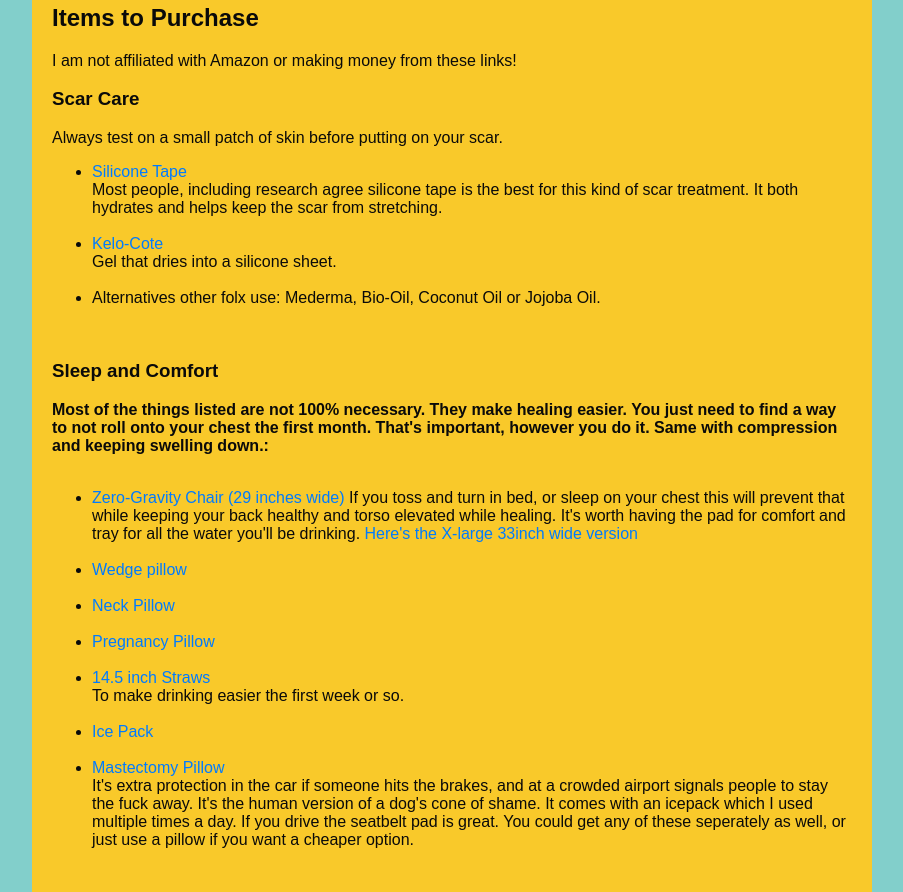
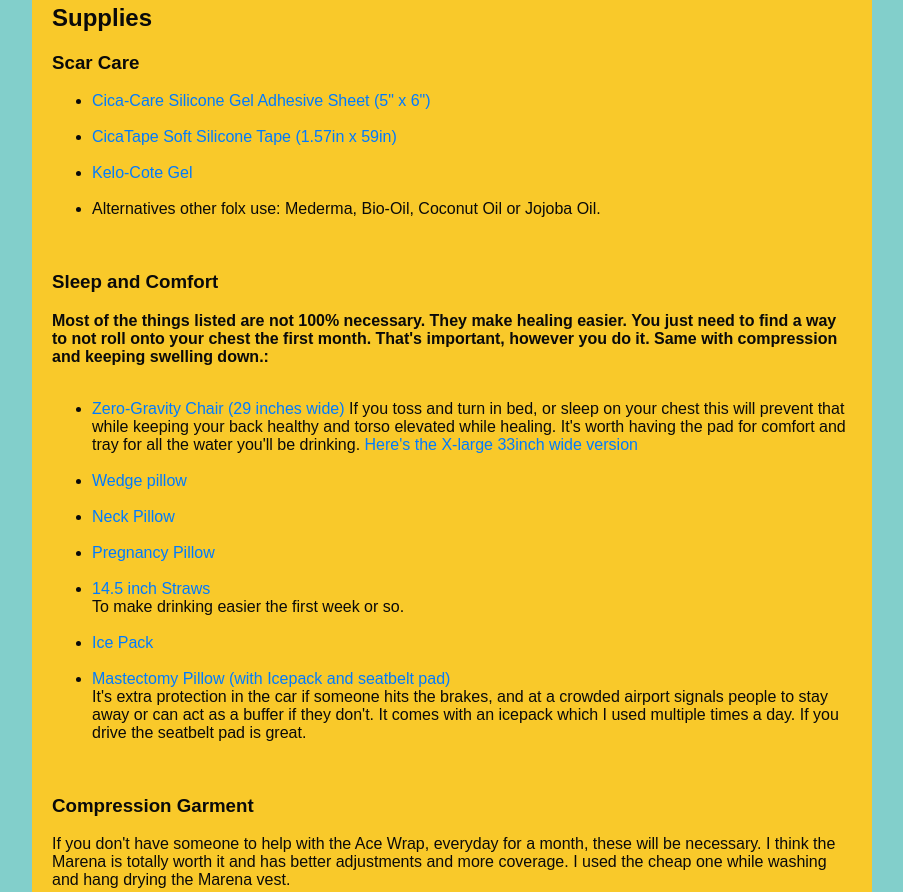
Before and after one commit to JaimeMitchell/topsurgeryresources, a plain HTML site: page index.html in a window 1280 px wide. Shown: the part 1837-2729 px from the top of the page, without its empty margins (188-1091 px from the left). Drawn offline with Linux system fonts and the light colour scheme; a script that the page names is missing.

Commit message:
add link of scar sheet i like better than the tape, modifed hyperlinks, shortened pillow description

```diff
--- a/index.html
+++ b/index.html
@@ -93,8 +93,7 @@
                     </a> <br>
                 </li><br>
                 <li>
-                    <a href="https://www.cvs.com/shop/cvs-health-bacitracin-ointment-prodid-1011790"
-                        target="_blank">
+                    <a href="https://www.cvs.com/shop/cvs-health-bacitracin-ointment-prodid-1011790" target="_blank">
                         Bacitracin
                     </a> <br>If you are allergic, ask you surgeon if <a
                         href="https://www.amazon.com/Vaseline-Original-Petroleum-Jelly-Non-Comedogenic/dp/B001AEO9KM?ref_=ast_sto_dp&th=1&psc=1"
@@ -179,28 +178,28 @@
 
         </section>
         <section>
-            <h2>Items to Purchase</h2>
-            <p>
-                I am not affiliated with Amazon or making money from these links!<br>
-            </p>
+            <h2>Supplies</h2>
+
             <H3>Scar Care</H3>
-            <p>Always test on a small patch of skin before putting on your scar.</p>
             <ul>
+                <li><a href="https://www.amazon.com/Cica-Care-Silicone-Gel-Adhesive-Sheet/dp/B002676C5C?ref_=ast_sto_dp"
+                        target="_blank">Cica-Care Silicone Gel Adhesive Sheet (5" x 6")</a> <br></li>
+                <br>
                 <li><a href="https://www.amazon.com/dp/B076FHBDDD?psc=1&ref=ppx_yo2ov_dt_b_product_details"
-                        target="_blank">Silicone Tape</a> <br>Most people, including research agree silicone tape is the
-                    best for this kind of scar treatment. It both hydrates and helps keep the scar from stretching.</li>
+                        target="_blank">CicaTape Soft Silicone Tape (1.57in x 59in)</a> <br></li>
                 <br>
                 <li><a href="https://www.amazon.com/dp/B077HVLXZS?psc=1&ref=ppx_yo2ov_dt_b_product_details"
-                        target="_blank">Kelo-Cote</a> <br>Gel that dries into a silicone
-                    sheet.
+                        target="_blank">Kelo-Cote Gel</a> <br>
                 </li>
                 <br>
                 <li>Alternatives other folx use: Mederma, Bio-Oil, Coconut Oil or Jojoba Oil.</li>
             </ul><br>
 
             <h3>Sleep and Comfort</h3>
-            <b>Most of the things listed are not 100% necessary. They make healing easier. You just need to find a way to not roll onto your chest the
-                first month. That's important, however you do it. Same with compression and keeping swelling down.:</b><br><br>
+            <b>Most of the things listed are not 100% necessary. They make healing easier. You just need to find a way
+                to not roll onto your chest the
+                first month. That's important, however you do it. Same with compression and keeping swelling
+                down.:</b><br><br>
             <ul>
                 <li><a href="https://www.amazon.com/MOPHOTO-Recliner-Reclining-Comfortable-Supports/dp/B09HZT7VGR?ref_=ast_sto_dp&th=1"
                         target="_blank">Zero-Gravity Chair (29 inches wide)</a> If you toss and turn in bed, or sleep on
@@ -224,20 +223,20 @@
 
                 <li><a href="https://www.amazon.com/Reusable-Silicone-Flexible-Bottles-Cleaning/dp/B09NMBYZKP?ref_=ast_sto_dp&th=1"
                         target="_blank">14.5 inch Straws</a> <br>To make drinking easier the first week or so.</li>
-                <br><li><a href="https://www.amazon.com/Chattanooga-Reusable-Shoulder-Swelling-Inflammation/dp/B000EAPNCQ?ref_=ast_sto_dp&th=1&psc=1"
-                    target="_blank">Ice Pack</a> <br></li>
-            <br>
-                <li><a href="https://www.amazon.com/dp/B0BNPCPJND?ref_=posts&th=1"
-                        target="_blank">Mastectomy Pillow</a> <br>It's extra protection in the car if someone hits the
-                    brakes, and at a crowded airport signals people to stay the fuck away. It's the human version of a
-                    dog's cone of shame. It comes with an icepack which I used multiple times a day. If you drive the
+                <br>
+                <li><a href="https://www.amazon.com/Chattanooga-Reusable-Shoulder-Swelling-Inflammation/dp/B000EAPNCQ?ref_=ast_sto_dp&th=1&psc=1"
+                        target="_blank">Ice Pack</a> <br></li>
+                <br>
+                <li><a href="https://www.amazon.com/dp/B0BNPCPJND?ref_=posts&th=1" target="_blank">Mastectomy Pillow (with Icepack and seatbelt pad)</a>
+                    <br>It's extra protection in the car if someone hits the
+                    brakes, and at a crowded airport signals people to stay away or can act as a buffer if they don't. It comes with an icepack which I used multiple times a day. If you drive the
                     seatbelt pad
-                    is great. You could get any of these seperately as well, or just use a pillow if
-                    you want a cheaper option.</li>
+                    is great.</li>
             </ul>
             <br>
             <h3>Compression Garment</h3>
-            <p>If you don't have someone to help with the Ace Wrap, everyday for a month, these will be necessary. I think the Marena
+            <p>If you don't have someone to help with the Ace Wrap, everyday for a month, these will be necessary. I
+                think the Marena
                 is totally worth it and has better adjustments and more coverage. I used the cheap one while washing and
                 hang drying the Marena vest.</p>
             <ul>
@@ -254,12 +253,13 @@
             <h3>Post-Op Physical Therapy</h3>
             <ul>
                 <li><a href="https://www.amazon.com/dp/B09HTKXL1L?psc=1&ref=ppx_yo2ov_dt_b_product_details"
-                        target="_blank">Massage Stick</a> <br>I used this for scratching itches I couldn't reach and getting knots out of my back. A two-fer! ;)</li><br>
+                        target="_blank">Massage Stick</a> <br>I used this for scratching itches I couldn't reach and
+                    getting knots out of my back. A two-fer! ;)</li><br>
                 <li><a href="https://www.amazon.com/dp/B0CB7CZSK3?psc=1&ref=ppx_yo2ov_dt_b_product_details"
                         target="_blank">Peanut Massage Ball</a></li>
-                        <br>
-                        <li><a href="https://www.amazon.com/Plum-Beauty-Jade-Facial-Roller/dp/B088L1TQ9G?ref_=ast_sto_dp"
-                            target="_blank">Jade Roller for Scars</a></li>
+                <br>
+                <li><a href="https://www.amazon.com/Plum-Beauty-Jade-Facial-Roller/dp/B088L1TQ9G?ref_=ast_sto_dp"
+                        target="_blank">Jade Roller for Scars</a></li>
             </ul>
 
         </section>
```
Also changed, not shown: 1 other file.
